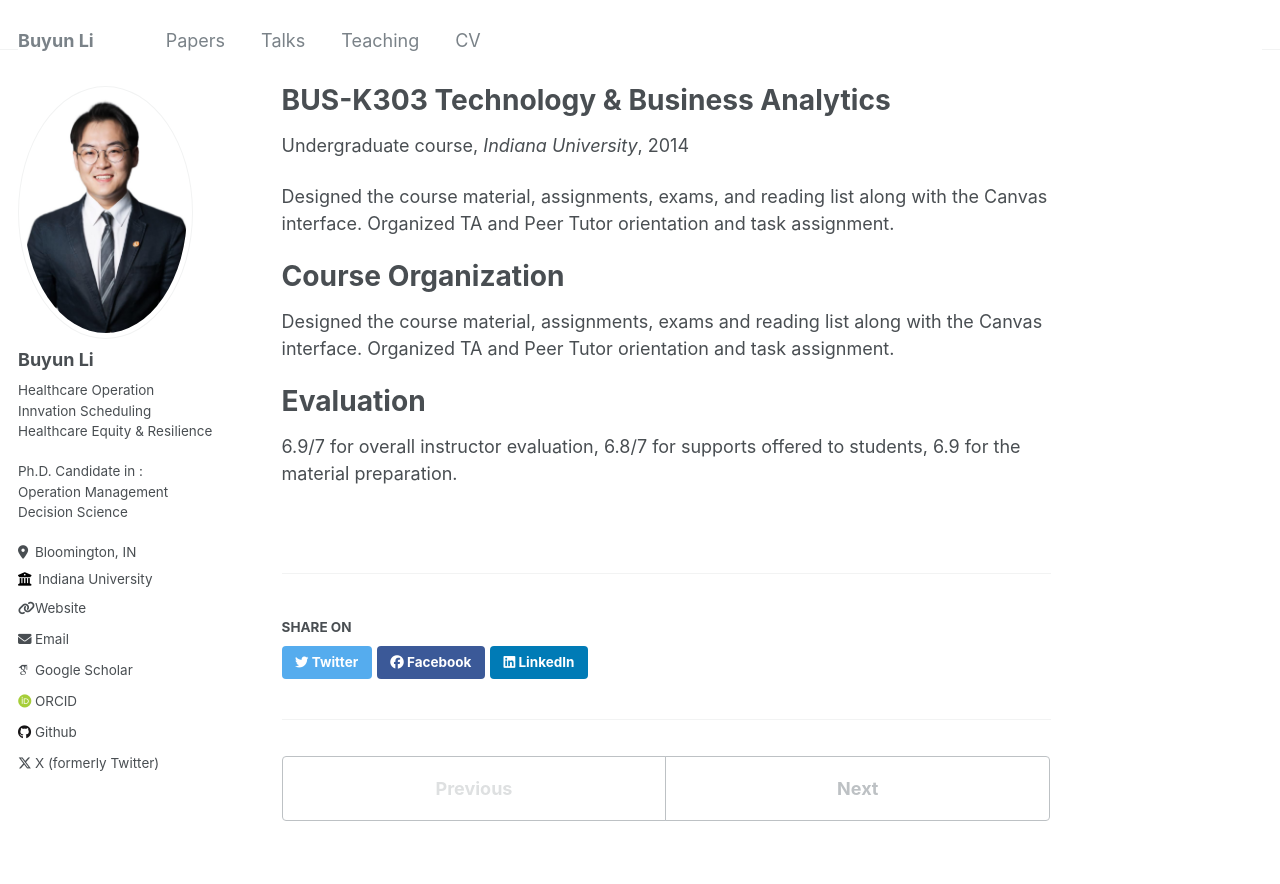
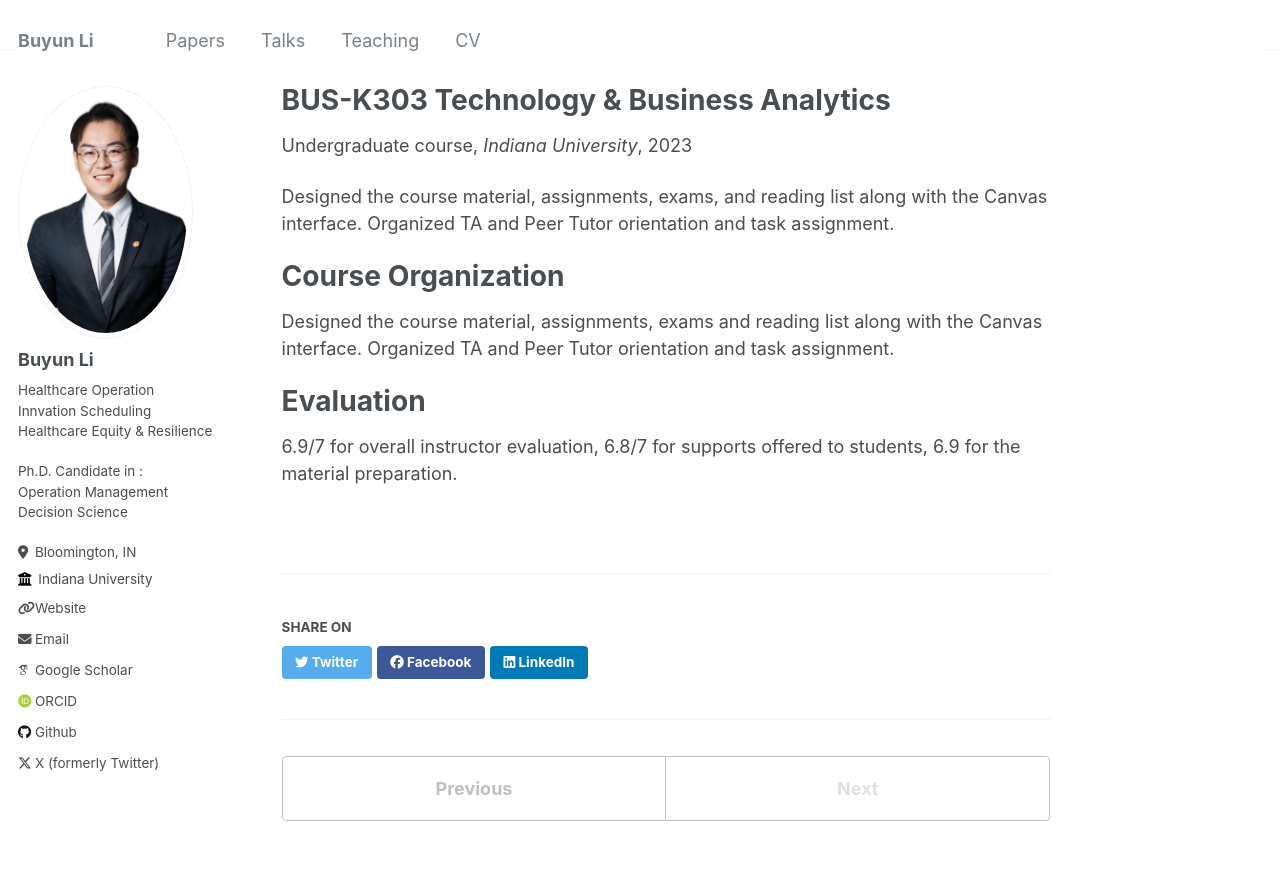
Before and after one commit to BuyunLi/BuyunLi.github.io, a Jekyll site: the page built from _teaching/2014-spring-teaching-1.md, in a window 1280 px wide and 1192 px high. Shown: the top 884 px of the window. Built offline with Jekyll 4.4.1, drawn with Linux system fonts in a browser that asks for light colours; some web fonts are replaced.

Commit message:
Update 2014-spring-teaching-1.md

```diff
--- a/_teaching/2014-spring-teaching-1.md
+++ b/_teaching/2014-spring-teaching-1.md
@@ -4,7 +4,7 @@ collection: teaching
 type: "Undergraduate course"
 permalink: /teaching/2014-spring-teaching-1
 venue: "Indiana University"
-date: 2014-01-01
+date: 2023-08-27- Present
 location: "Bloomington, USA"
 ---
 
```
